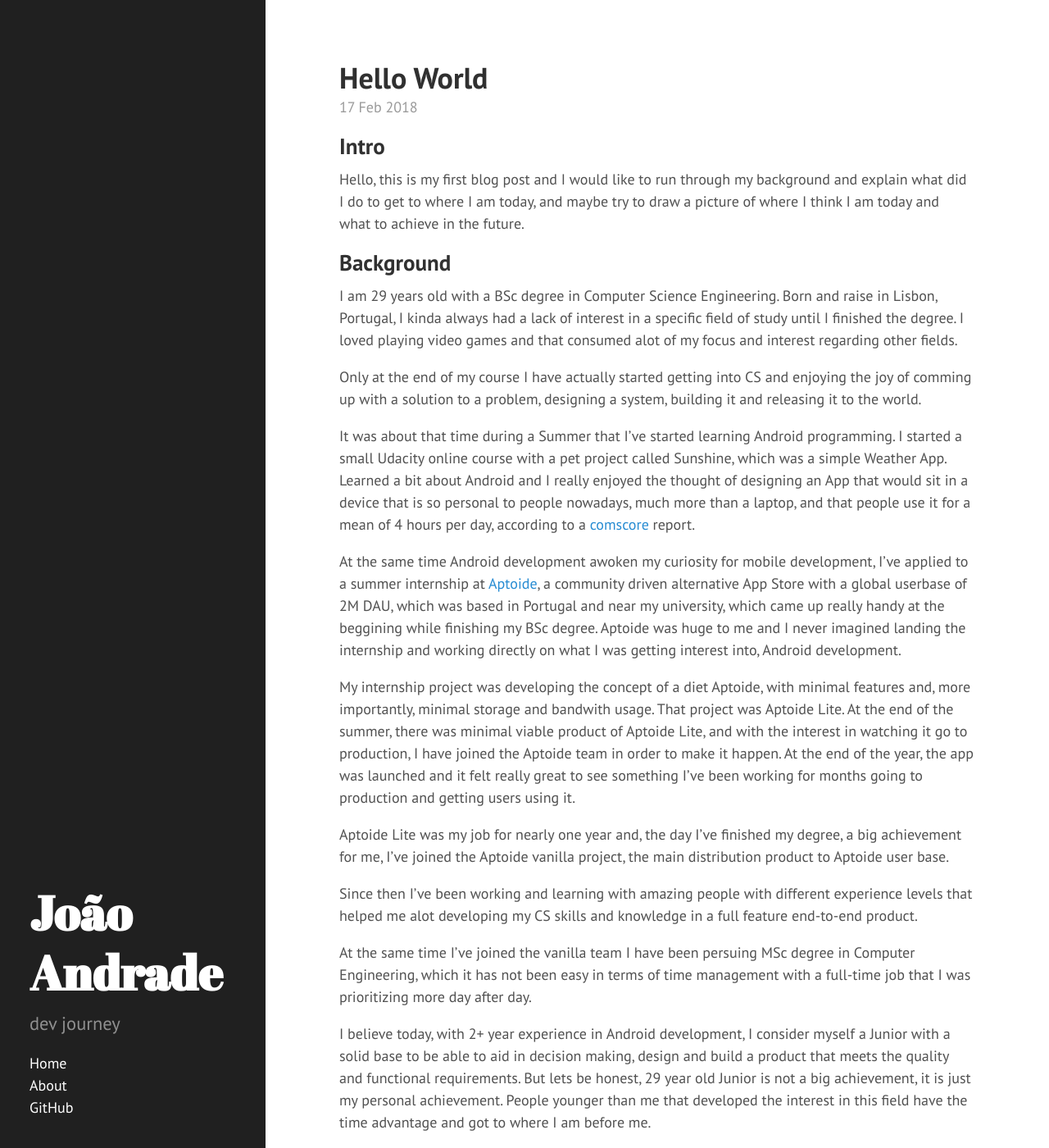
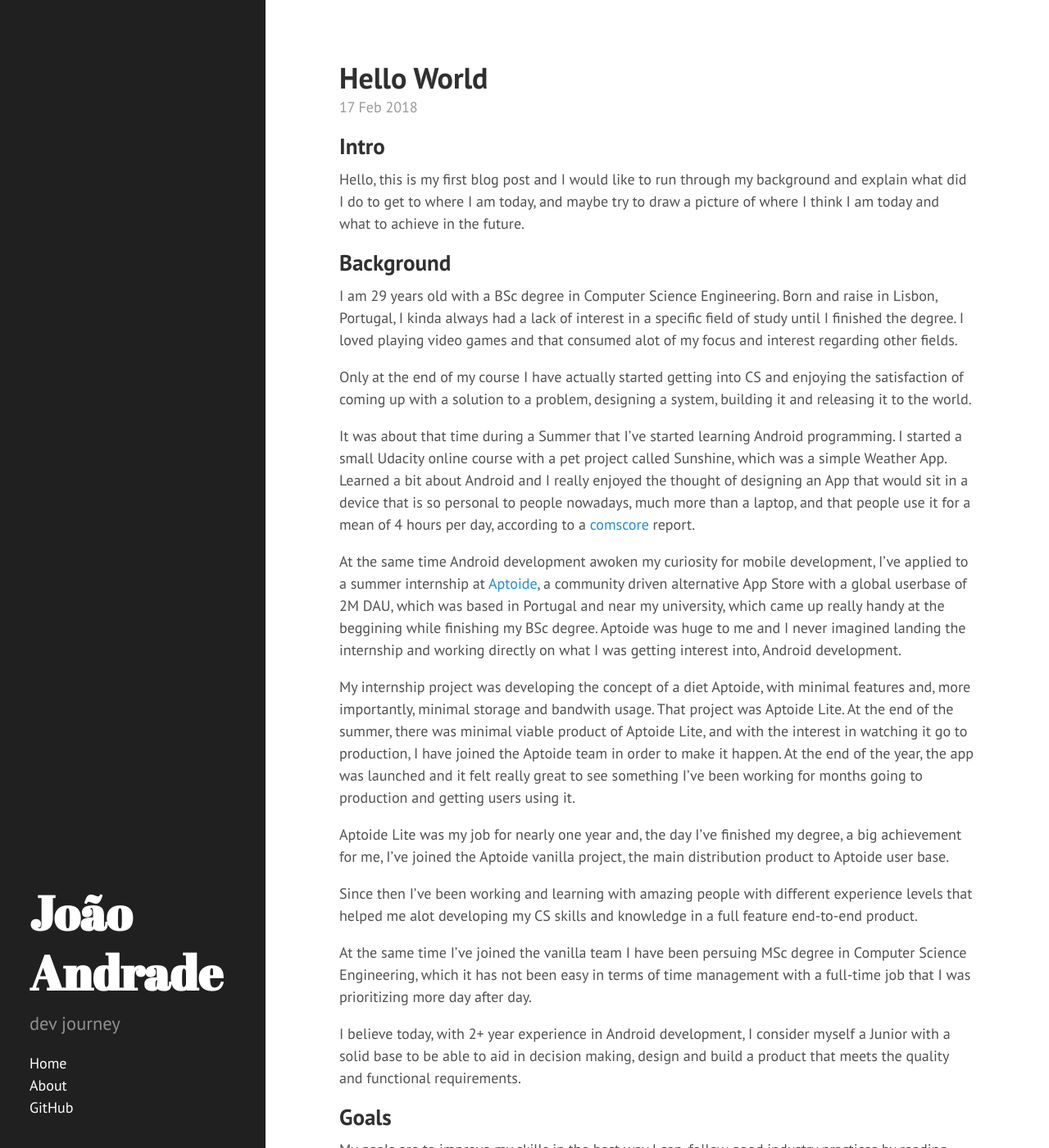
Before and after one commit to jdandrade/jdandrade.github.io, a Jekyll site: the page built from _posts/2018-02-17-Hello-World.md, in a window 1280 px wide and 1400 px high. Shown: the whole window at 82% size. Built offline with Jekyll 4.4.1, drawn with Linux system fonts in a browser that asks for light colours.

Commit message:
small fixes, grammar, rephrasing

```diff
--- a/_posts/2018-02-17-Hello-World.md
+++ b/_posts/2018-02-17-Hello-World.md
@@ -12,7 +12,7 @@ Hello, this is my first blog post and I would like to run through my background
 ## Background
 I am 29 years old with a BSc degree in Computer Science Engineering. Born and raise in Lisbon, Portugal, I kinda always had a lack of interest in a specific field of study until I finished the degree. I loved playing video games and that consumed alot of my focus and interest regarding other fields.
 
-Only at the end of my course I have actually started getting into CS and enjoying the joy of comming up with a solution to a problem, designing a system, building it and releasing it to the world.
+Only at the end of my course I have actually started getting into CS and enjoying the satisfaction of coming up with a solution to a problem, designing a system, building it and releasing it to the world.
 
 It was about that time during a Summer that I've started learning Android programming. I started a small Udacity online course with a pet project called Sunshine, which was a simple Weather App. Learned a bit about Android and I really enjoyed the thought of designing an App that would sit in a device that is so personal to people nowadays, much more than a laptop, and that people use it for a mean of 4 hours per day, according to a [comscore](https://www.comscore.com/Insights/Blog/Mobile-Matures-as-the-Cross-Platform-Era-Emerges) report.
 
@@ -26,10 +26,9 @@ Aptoide Lite was my job for nearly one year and, the day I've finished my degree
 
 Since then I've been working and learning with amazing people with different experience levels that helped me alot developing my CS skills and knowledge in a full feature end-to-end product.
 
-At the same time I've joined the vanilla team I have been persuing MSc degree in Computer Engineering, which it has not been easy in terms of time management with a full-time job that I was prioritizing more day after day.
+At the same time I've joined the vanilla team I have been persuing MSc degree in Computer Science Engineering, which it has not been easy in terms of time management with a full-time job that I was prioritizing more day after day.
 
 I believe today, with 2+ year experience in Android development, I consider myself a Junior with a solid base to be able to aid in decision making, design and build a product that meets the quality and functional requirements.
-But lets be honest, 29 year old Junior is not a big achievement, it is just my personal achievement. People younger than me that developed the interest in this field have the time advantage and got to where I am before me.
 
 ## Goals
 
```
